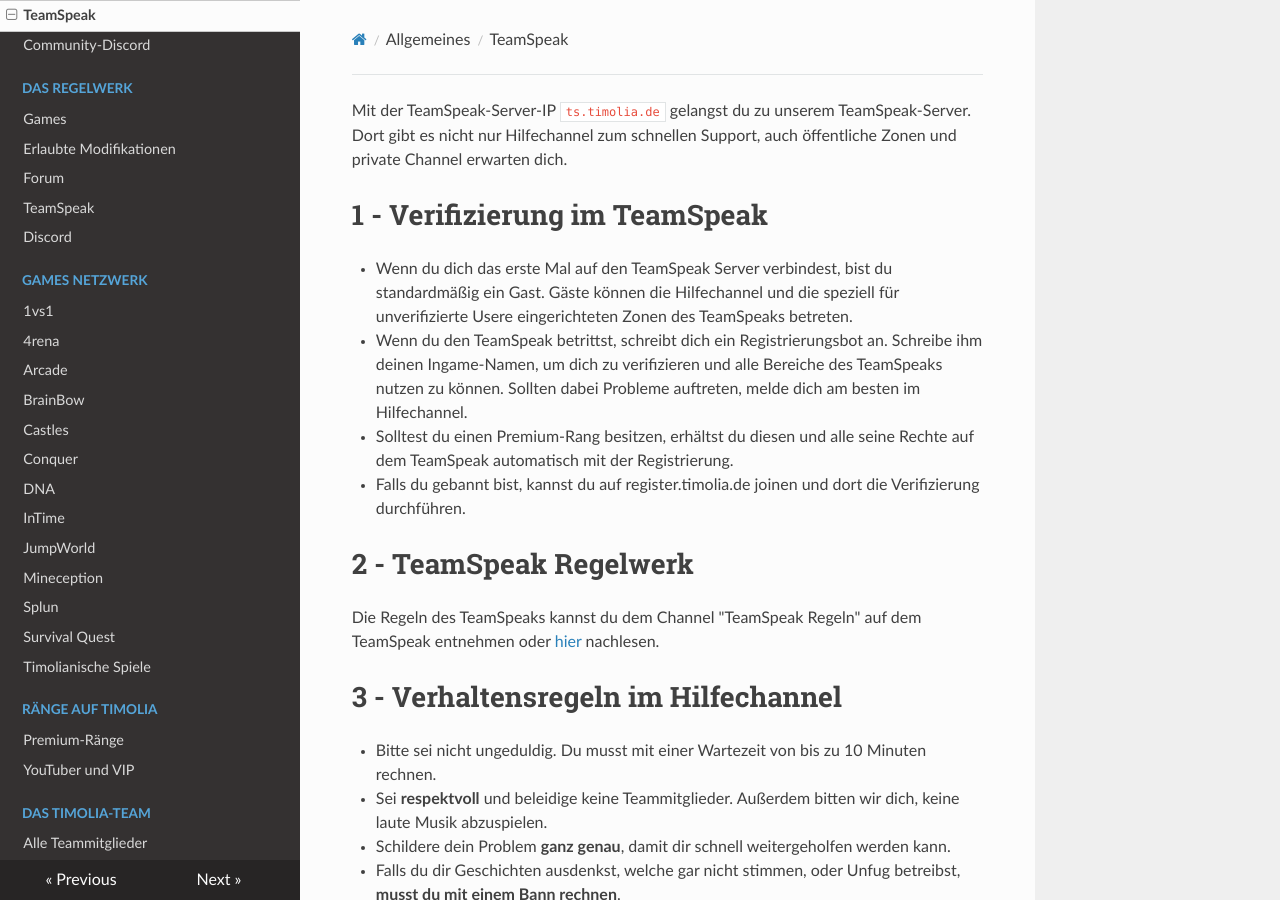
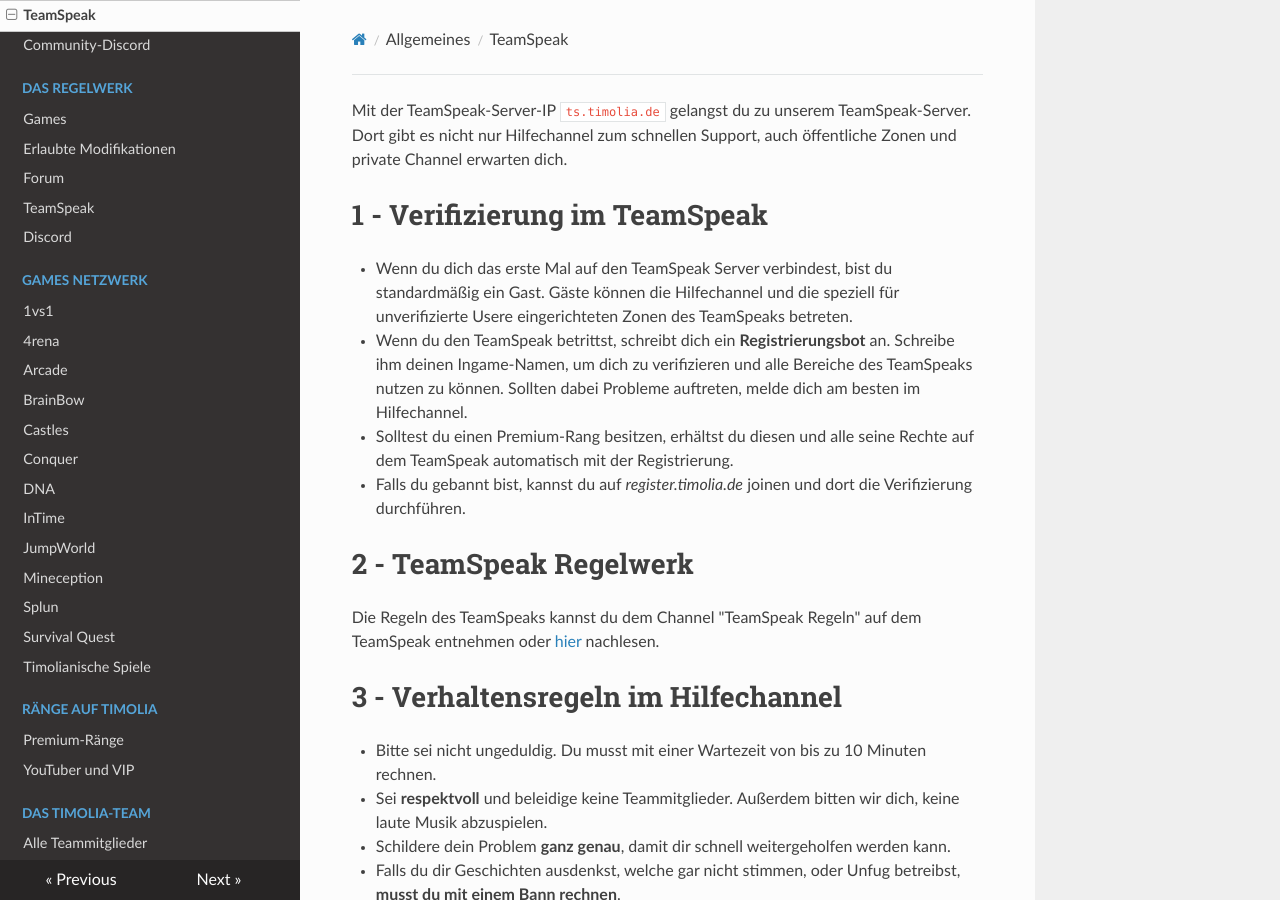
Before and after one commit to TimoliaDE/HowTo, an MkDocs documentation site: the page built from docs/teamspeak.md, in a window 1280 px wide and 900 px high. Built offline with MkDocs 1.6.1, drawn with Linux system fonts in a browser that asks for light colours; nearby versions of some CDN libraries; old or Windows-style settings are respelled for this version of MkDocs.

```diff
--- a/docs/teamspeak.md
+++ b/docs/teamspeak.md
@@ -3,9 +3,9 @@ Dort gibt es nicht nur Hilfechannel zum schnellen Support, auch öffentliche Zon
 
 # 1 - Verifizierung im TeamSpeak
 - Wenn du dich das erste Mal auf den TeamSpeak Server verbindest, bist du standardmäßig ein Gast. Gäste können die Hilfechannel und die speziell für unverifizierte Usere eingerichteten Zonen des TeamSpeaks betreten.
-- Wenn du den TeamSpeak betrittst, schreibt dich ein Registrierungsbot an. Schreibe ihm deinen Ingame-Namen, um dich zu verifizieren und alle Bereiche des TeamSpeaks nutzen zu können. Sollten dabei Probleme auftreten, melde dich am besten im Hilfechannel.
+- Wenn du den TeamSpeak betrittst, schreibt dich ein <strong>Registrierungsbot</strong> an. Schreibe ihm deinen Ingame-Namen, um dich zu verifizieren und alle Bereiche des TeamSpeaks nutzen zu können. Sollten dabei Probleme auftreten, melde dich am besten im Hilfechannel.
 - Solltest du einen Premium-Rang besitzen, erhältst du diesen und alle seine Rechte auf dem TeamSpeak automatisch mit der Registrierung.
-- Falls du gebannt bist, kannst du auf register.timolia.de joinen und dort die Verifizierung durchführen.
+- Falls du gebannt bist, kannst du auf *register.timolia.de* joinen und dort die Verifizierung durchführen.
 
 # 2 - TeamSpeak Regelwerk
 Die Regeln des TeamSpeaks kannst du dem Channel "TeamSpeak Regeln" auf dem TeamSpeak entnehmen oder [hier](/rules/teamspeak/) nachlesen.
```
